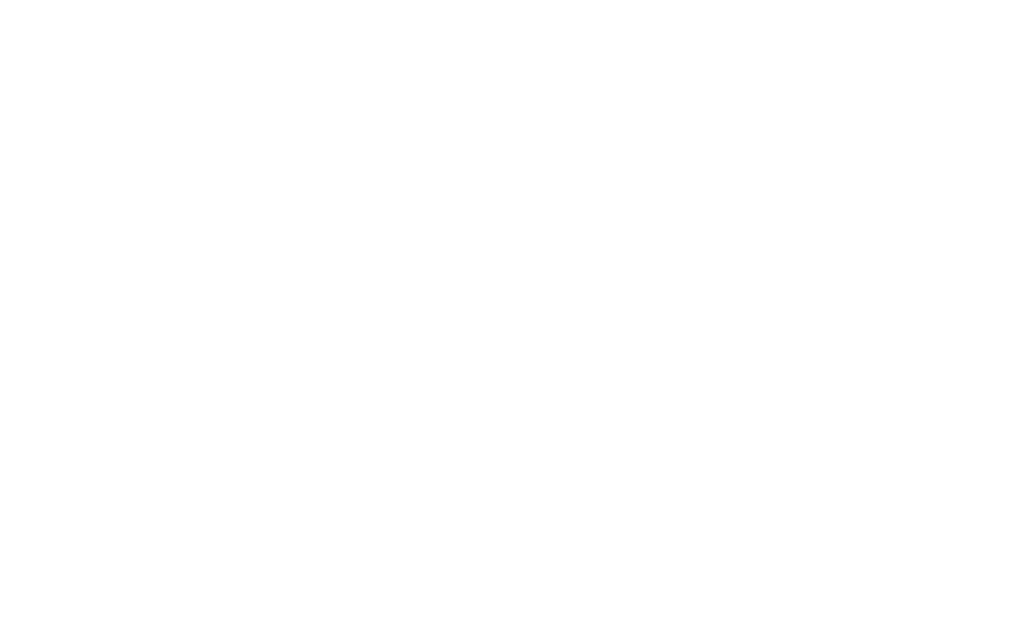
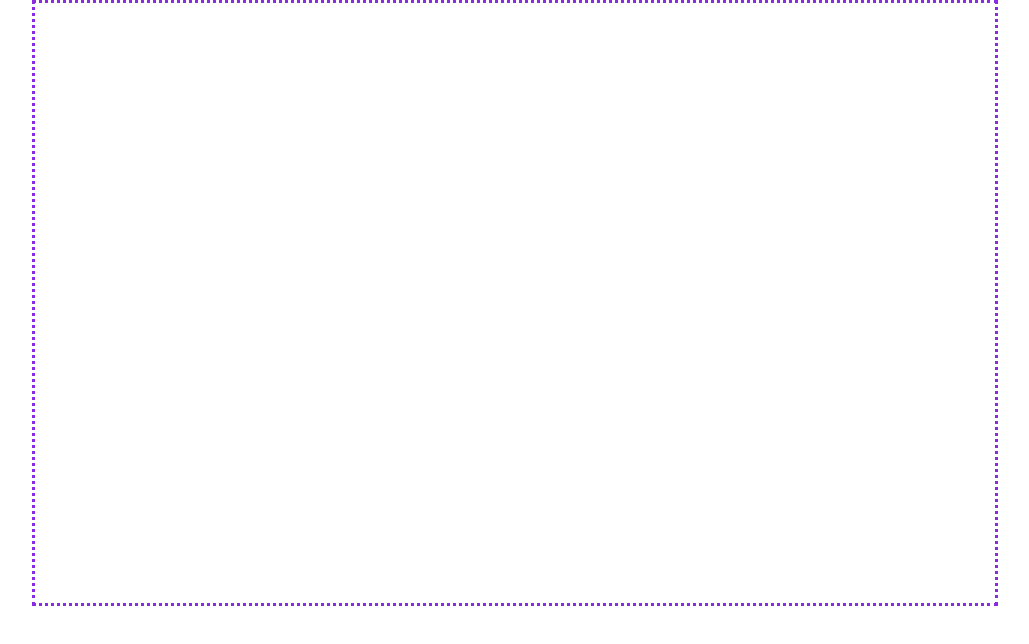
Before and after one commit to nicoledow/mandala-maker, a React (Create React App) app in the folder mandala-maker/: page / in a window 1280 px wide. Shown: the top 644 px of the page, without its empty margins (125-1154 px from the left). Built offline with nearby package versions, Linux system fonts and the light colour scheme; the HTML template or start-up script is replaced by a standard one.

Commit message:
add border to canvas

```diff
--- a/mandala-maker/src/index.css
+++ b/mandala-maker/src/index.css
@@ -11,3 +11,8 @@
   font-family: source-code-pro, Menlo, Monaco, Consolas, 'Courier New',
     monospace;
 }
+
+canvas {
+  border-style: dotted;
+  border-color: blueviolet;
+}
```
